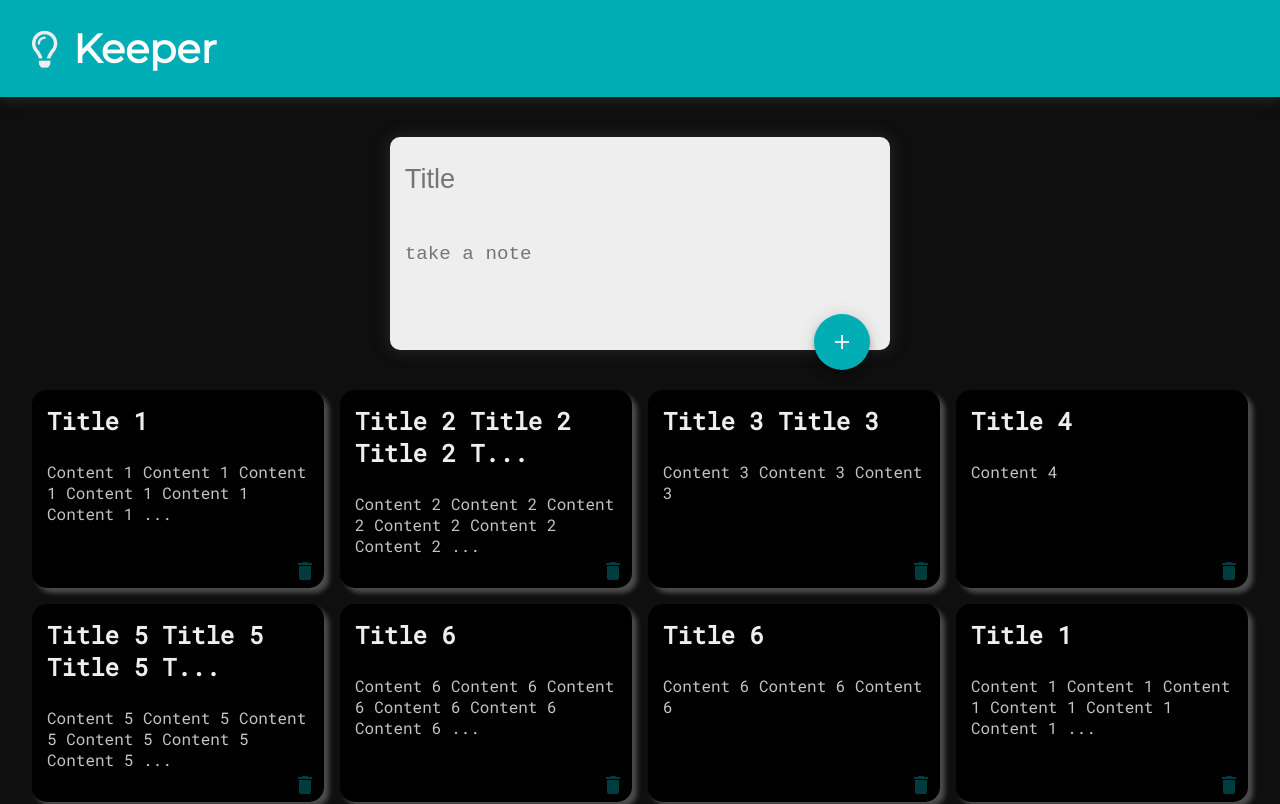
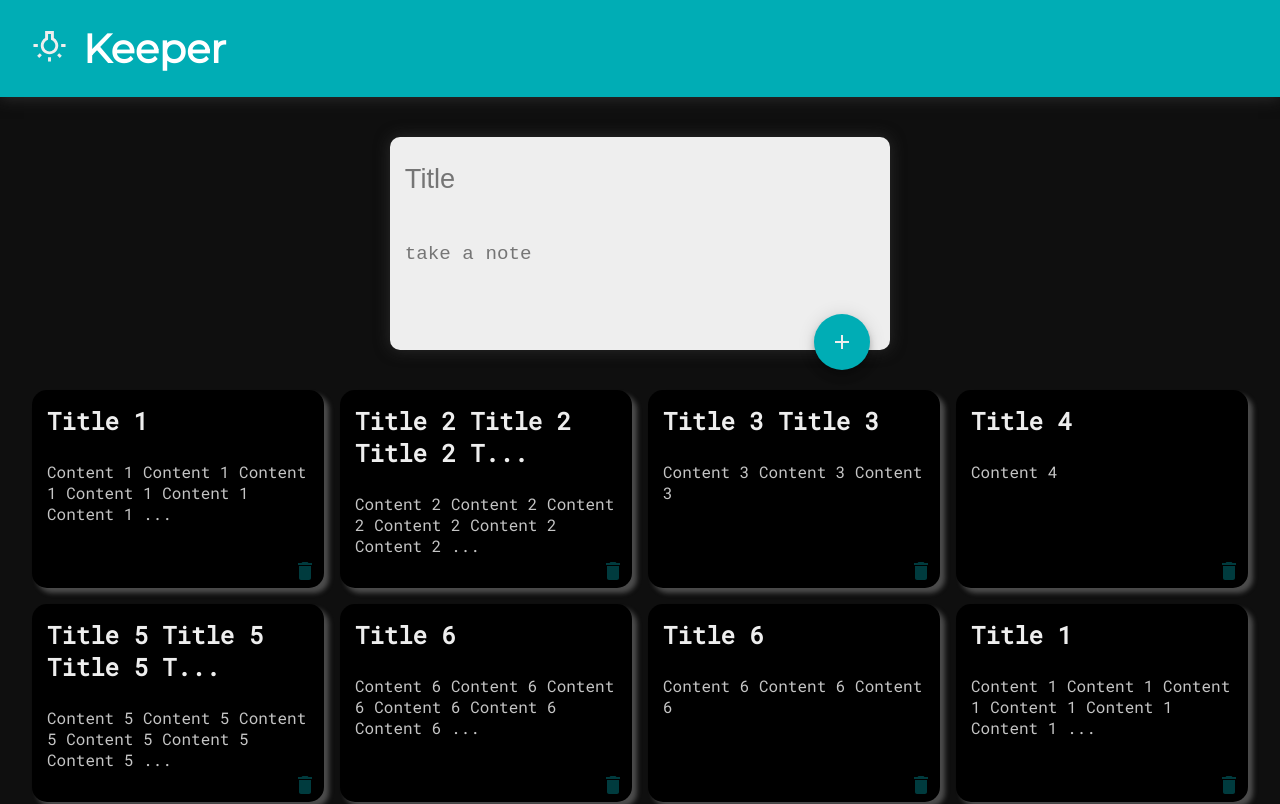
Before and after one commit to vinay-chowdary/keeper-app, a React (Create React App) app in the folder client/: page / in a window 1280 px wide. Shown: the top 804 px of the page. Built offline with nearby package versions, Linux system fonts and the light colour scheme.

Commit message:
changed icon - logo

```diff
--- a/client/src/components/Header.jsx
+++ b/client/src/components/Header.jsx
@@ -1,9 +1,10 @@
 import React from 'react';
+import Logo from '@material-ui/icons/WbIncandescentOutlined';
 
 export const Header = () => (
     <header >
         <h1 className="container">
-            <i class="far fa-lightbulb"></i>
+            <Logo fontSize="large" className="logo" />
             <a href="/" className="brand">Keeper</a>
         </h1>
     </header>
```
